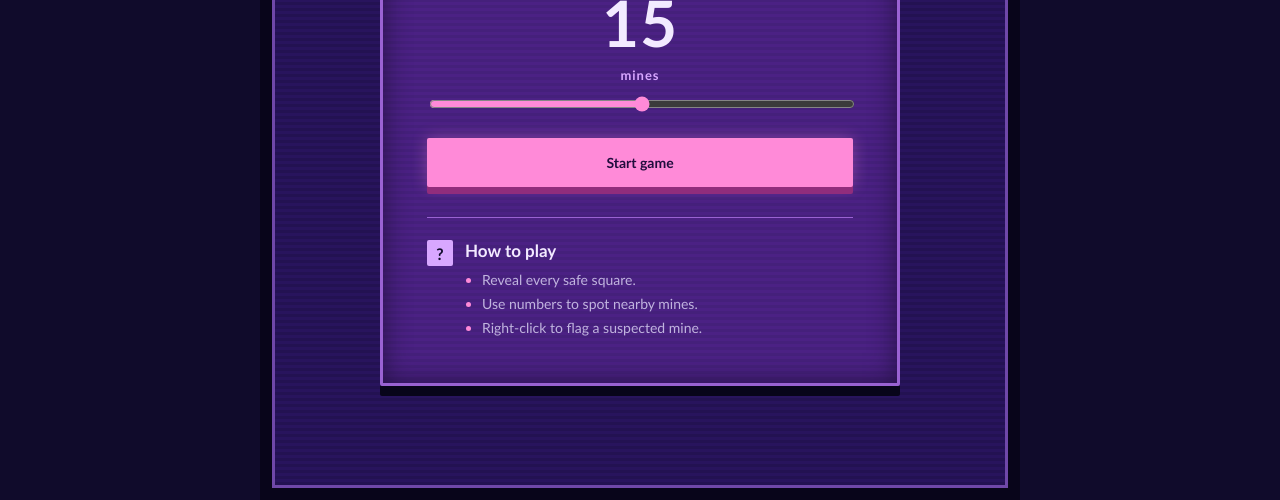
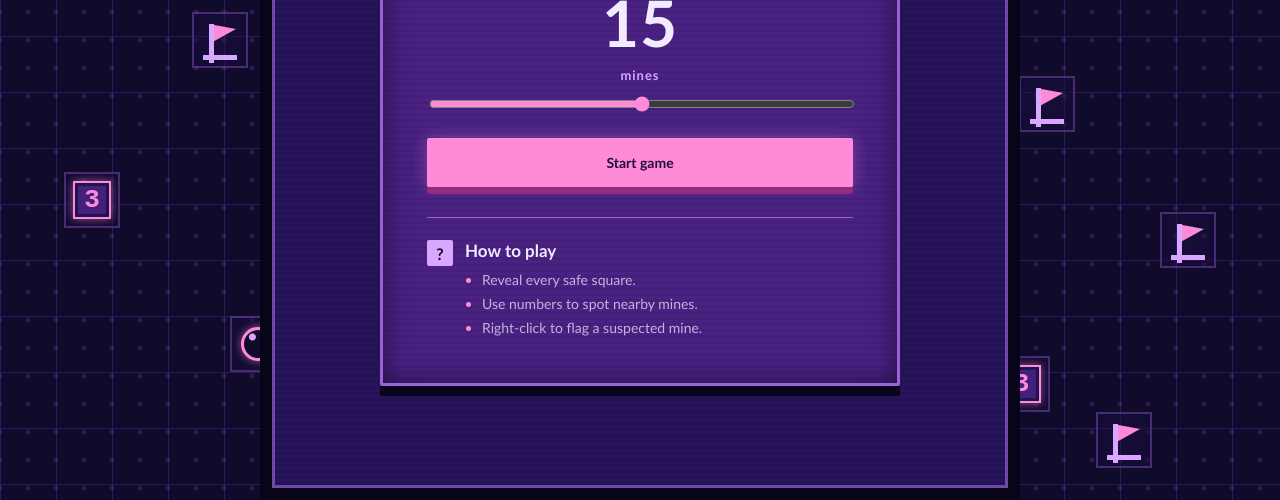
Before and after one commit to audreyfacer/EECS581-Project-1, a website with bundled scripts: page index.html in a window 1280 px wide. Shown: the part 300-800 px from the top of the page. Built offline with nearby package versions, Linux system fonts and the light colour scheme.

Commit message:
making it look more pretty

```diff
--- a/index.html
+++ b/index.html
@@ -7,6 +7,18 @@
         <link rel="stylesheet" href="style.css">
     </head>
     <body>
+        <div class="side-decorations" aria-hidden="true">
+            <span class="side-box side-box-one"><span class="side-bomb"></span></span>
+            <span class="side-box side-box-two"><span class="side-flag"></span></span>
+            <span class="side-box side-box-three"><span class="side-number"></span></span>
+            <span class="side-box side-box-four"><span class="side-flag"></span></span>
+            <span class="side-box side-box-five"><span class="side-number"></span></span>
+            <span class="side-box side-box-six"><span class="side-bomb"></span></span>
+            <span class="side-box side-box-seven"><span class="side-flag"></span></span>
+            <span class="side-box side-box-eight"><span class="side-number"></span></span>
+            <span class="side-box side-box-nine"><span class="side-bomb"></span></span>
+            <span class="side-box side-box-ten"><span class="side-flag"></span></span>
+        </div>
         <main id="app"></main>
         <script type="module" src="dist/main.js"></script>
     </body>
--- a/style.css
+++ b/style.css
@@ -14,16 +14,145 @@
 * { box-sizing: border-box; }
 
 body {
+    position: relative;
     margin: 0;
     min-width: 320px;
+    overflow-x: hidden;
     color: var(--ink);
-    background: var(--deep);
+    background-color: var(--deep);
+    background-image: radial-gradient(circle, #6f48a844 2px, transparent 3px), linear-gradient(90deg, #2b1a5c 1px, transparent 1px), linear-gradient(#2b1a5c 1px, transparent 1px);
+    background-position: 14px 18px, 0 0, 0 0;
+    background-size: 28px 28px, 56px 56px, 56px 56px;
     font-family: Georgia, 'Times New Roman', serif;
+}
+
+.side-decorations {
+    position: fixed;
+    z-index: 0;
+    inset: 0;
+    pointer-events: none;
+}
+
+.side-box {
+    position: absolute;
+    display: grid;
+    place-items: center;
+    align-content: center;
+    justify-content: center;
+    width: 56px;
+    height: 56px;
+    border: 2px solid #6f48a888;
+    background: #21134f66;
+    box-shadow: inset 0 0 16px #100b2b88;
+}
+
+.side-box > span {
+    align-self: center;
+    justify-self: center;
+}
+
+.side-box-one { top: 13%; left: 8vw; }
+.side-box-two { top: 39%; left: 15vw; }
+.side-box-three { top: 22%; right: 7vw; }
+.side-box-four { top: 47%; right: 16vw; }
+.side-box-five { top: 59%; left: 5vw; }
+.side-box-six { top: 77%; left: 18vw; }
+.side-box-seven { top: 64%; right: 5vw; }
+.side-box-eight { top: 82%; right: 18vw; }
+.side-box-nine { top: 30%; left: 11vw; }
+.side-box-ten { top: 89%; right: 10vw; }
+
+.side-number {
+    position: relative;
+    display: grid;
+    place-items: center;
+    width: 38px;
+    height: 38px;
+    color: var(--pink);
+    background: #43207a;
+    border: 2px solid var(--pink);
+    font: 700 26px 'Courier New', monospace;
+    box-shadow: inset 0 0 0 3px #21134f, 0 0 8px #ff8ad888;
+}
+
+.side-number::before {
+    content: '3';
+}
+
+.side-bomb {
+    position: relative;
+    width: 34px;
+    height: 34px;
+    border: 3px solid var(--pink);
+    border-radius: 50%;
+    background: radial-gradient(circle at 30% 25%, var(--neon) 0 3px, transparent 4px), var(--deep);
+    box-shadow: 0 0 8px #ff8ad888;
+}
+
+.side-bomb::before {
+    position: absolute;
+    top: -8px;
+    right: 5px;
+    width: 3px;
+    height: 10px;
+    content: '';
+    border-radius: 3px;
+    background: var(--neon);
+    transform: rotate(32deg);
+}
+
+.side-bomb::after {
+    position: absolute;
+    top: -13px;
+    right: -5px;
+    width: 12px;
+    height: 12px;
+    content: '*';
+    color: var(--pink);
+    font: 700 18px/12px 'Courier New', monospace;
+    text-align: center;
+    text-shadow: 0 0 8px var(--pink);
+}
+
+.side-flag {
+    position: relative;
+    width: 34px;
+    height: 40px;
+    border-bottom: 5px solid var(--neon);
+}
+
+.side-flag::before {
+    position: absolute;
+    top: 4px;
+    left: 6px;
+    width: 27px;
+    height: 20px;
+    content: '';
+    background: var(--pink);
+    clip-path: polygon(0 0, 100% 25%, 0 100%);
+}
+
+.side-flag::after {
+    position: absolute;
+    top: 4px;
+    left: 6px;
+    width: 5px;
+    height: 39px;
+    content: '';
+    background: var(--neon);
+}
+
+@media (max-width: 900px) {
+    .side-decorations {
+        display: none;
+    }
 }
 
 button { font: inherit; }
 
 .start-shell {
+    position: relative;
+    z-index: 1;
     display: flex;
     flex-direction: column;
     align-items: center;
```
